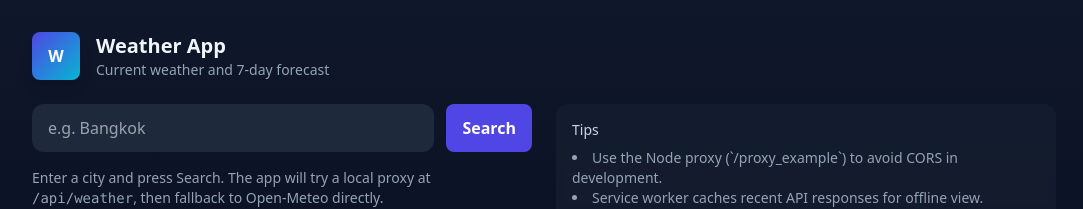
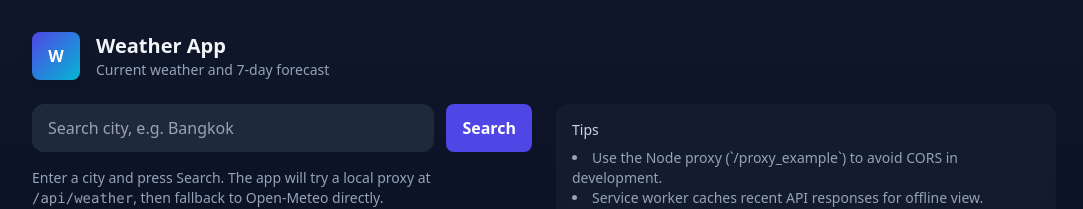
Before and after one commit to doctoey/weather-app-react, a React (Vite) app: page / in a window 1280 px wide. Shown: the top 209 px of the page, without its empty margins (96-1179 px from the left). Built offline with nearby package versions, Linux system fonts and the light colour scheme.

Commit message:
feat: implement typeahead search for city suggestions and recent searches functionality

```diff
--- a/src/App.jsx
+++ b/src/App.jsx
@@ -1,6 +1,6 @@
-import React, { useState } from 'react'
+import React, { useState, useRef, useEffect } from 'react'
 import WeatherCard from './components/WeatherCard'
-import { getWeatherByCity, tryProxyCity } from './api/weatherService'
+import { getWeatherByCity, tryProxyCity, searchLocations } from './api/weatherService'
 
 export default function App() {
   const [city, setCity] = useState('')
@@ -41,6 +41,70 @@ export default function App() {
     }
   }
 
+  // Typeahead: debounce search for suggestions
+  const [query, setQuery] = useState('')
+  const [suggestions, setSuggestions] = useState([])
+  const [activeIdx, setActiveIdx] = useState(-1)
+  const debounceRef = useRef(null)
+
+  useEffect(() => {
+    if (!query) {
+      setSuggestions([])
+      return
+    }
+    clearTimeout(debounceRef.current)
+    debounceRef.current = setTimeout(async () => {
+      const res = await searchLocations(query)
+      setSuggestions(res.slice(0, 6))
+      setActiveIdx(-1)
+    }, 300)
+    return () => clearTimeout(debounceRef.current)
+  }, [query])
+
+  // recent searches
+  const [recent, setRecent] = useState(() => {
+    try { return JSON.parse(localStorage.getItem('recent_searches') || '[]') } catch { return [] }
+  })
+
+  function saveRecent(item) {
+    const key = typeof item === 'string' ? item : item.name || item.location?.name
+    if (!key) return
+    const next = [key, ...recent.filter(r => r !== key)].slice(0, 6)
+    setRecent(next)
+    localStorage.setItem('recent_searches', JSON.stringify(next))
+  }
+
+  function pickSuggestion(s) {
+    setCity(s.name)
+    setQuery(s.name)
+    setSuggestions([])
+    setActiveIdx(-1)
+    // optionally trigger search immediately
+    handleSearch()
+    saveRecent(s.name)
+  }
+
+  function onInputKey(e) {
+    if (suggestions.length === 0) return
+    if (e.key === 'ArrowDown') {
+      setActiveIdx(i => Math.min(i + 1, suggestions.length - 1))
+      e.preventDefault()
+    } else if (e.key === 'ArrowUp') {
+      setActiveIdx(i => Math.max(i - 1, 0))
+      e.preventDefault()
+    } else if (e.key === 'Enter') {
+      if (activeIdx >= 0 && suggestions[activeIdx]) {
+        pickSuggestion(suggestions[activeIdx])
+        e.preventDefault()
+      } else {
+        handleSearch()
+        saveRecent(query)
+      }
+    } else if (e.key === 'Escape') {
+      setSuggestions([])
+    }
+  }
+
   return (
     <div className="min-h-screen px-6 py-8 bg-gradient-to-b from-slate-900 to-slate-950 text-slate-100">
       <div className="max-w-5xl mx-auto">
@@ -56,9 +120,37 @@ export default function App() {
 
             <div className="grid md:grid-cols-2 gap-6">
               <div>
-            <div className="flex gap-3 mb-4">
-              <input className="flex-1 rounded-xl bg-slate-800 px-4 py-3 text-slate-100 focus:outline-none" value={city} onChange={e => setCity(e.target.value)} placeholder="e.g. Bangkok" />
-              <button className="btn-accent" onClick={handleSearch} disabled={loading}>{loading ? 'Loading...' : 'Search'}</button>
+                <div className="relative mb-4">
+                  <div className="flex gap-3">
+                    <input
+                      className="flex-1 rounded-xl bg-slate-800 px-4 py-3 text-slate-100 focus:outline-none"
+                      value={query}
+                      onChange={e => { setQuery(e.target.value); setCity(e.target.value) }}
+                      onKeyDown={onInputKey}
+                      placeholder="Search city, e.g. Bangkok"
+                    />
+                    <button className="btn-accent" onClick={() => { handleSearch(); saveRecent(query) }} disabled={loading}>{loading ? 'Loading...' : 'Search'}</button>
+                  </div>
+
+                  {/* suggestions dropdown */}
+                  {(suggestions.length > 0) && (
+                    <ul className="absolute left-0 right-0 mt-2 bg-slate-800/80 rounded-lg backdrop-blur-sm shadow-lg z-20 overflow-hidden">
+                      {suggestions.map((s, i) => (
+                        <li key={`${s.name}-${i}`} className={`px-4 py-2 cursor-pointer hover:bg-slate-700 ${i === activeIdx ? 'bg-slate-700' : ''}`} onMouseDown={() => pickSuggestion(s)}>
+                          <div className="font-medium">{s.name}{s.country ? `, ${s.country}` : ''}</div>
+                          <div className="text-xs text-slate-400">{s.latitude.toFixed(2)}, {s.longitude.toFixed(2)}</div>
+                        </li>
+                      ))}
+                    </ul>
+                  )}
+
+                  {/* recent searches */}
+                  {recent.length > 0 && (
+                    <div className="mt-2 text-sm text-slate-400">Recent: {recent.map((r, idx) => (
+                      <button key={r} className="ml-2 text-slate-300 hover:underline" onClick={() => { setQuery(r); setCity(r); handleSearch(); }}>{r}</button>
+                    ))}</div>
+                  )}
+
                 </div>
 
                 {error && <div className="text-sm text-red-400 mb-3">{error}</div>}
--- a/src/api/weatherService.js
+++ b/src/api/weatherService.js
@@ -98,3 +98,16 @@ export async function tryProxyCity(city) {
     return null
   }
 }
+
+export async function searchLocations(query) {
+  if (!query || !query.trim()) return []
+  try {
+    const resp = await fetch(GEOCODE_URL + encodeURIComponent(query))
+    if (!resp.ok) return []
+    const j = await resp.json()
+    if (!j.results) return []
+    return j.results.map(r => ({ name: r.name, latitude: r.latitude, longitude: r.longitude, country: r.country }))
+  } catch (e) {
+    return []
+  }
+}
```
Lines whose indentation alone changed are shown as unchanged.
